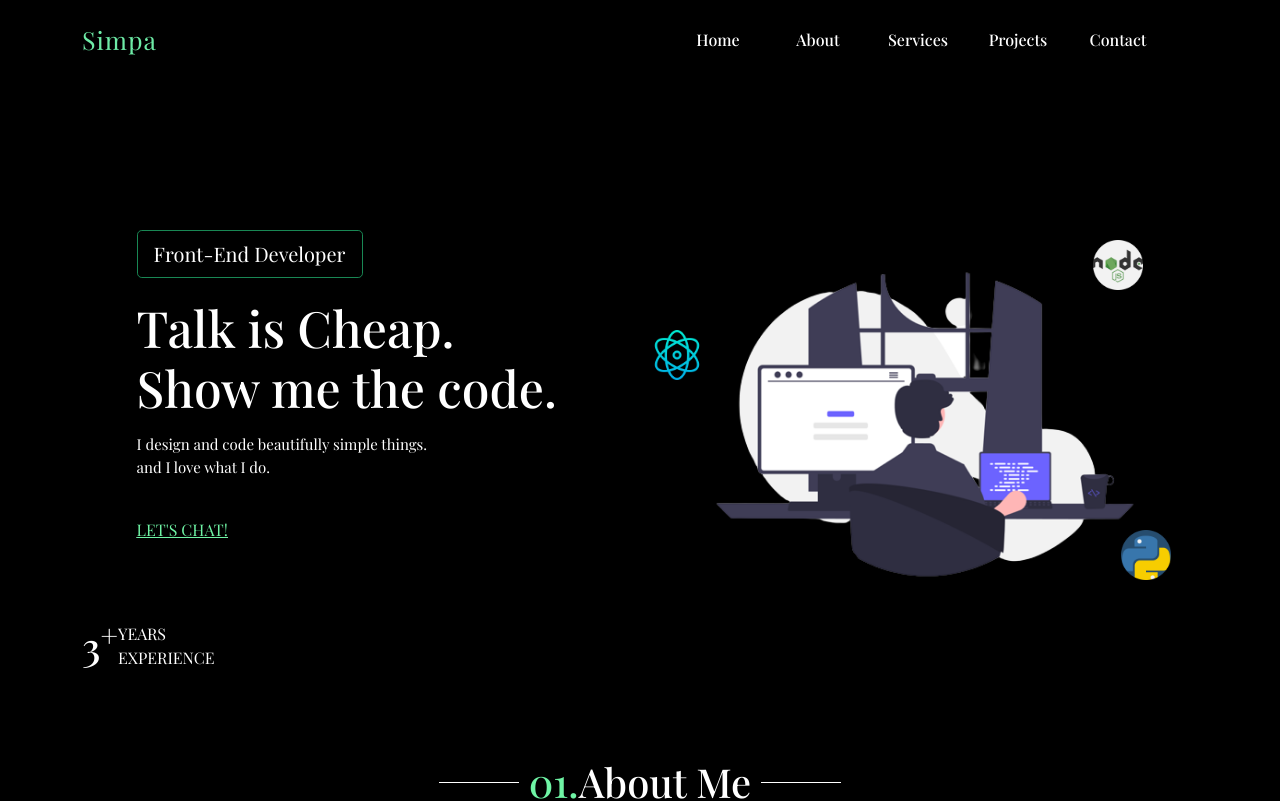
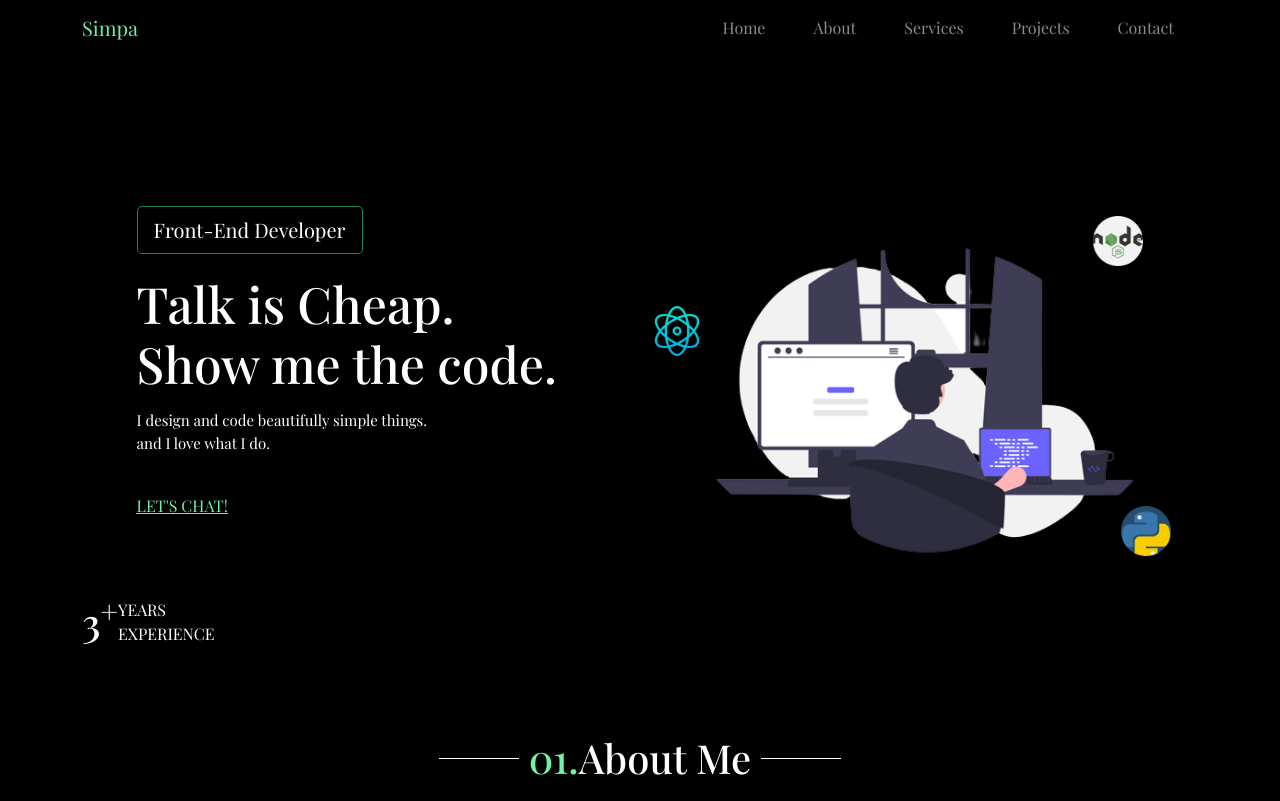
Before and after one commit to simpa007/portfilio, a React (Create React App) app in the folder client/: page / in a window 1280 px wide. Shown: the top 801 px of the page. Built offline with nearby package versions, Linux system fonts and the light colour scheme.

Commit message:
navbar update

```diff
--- a/client/public/index.html
+++ b/client/public/index.html
@@ -36,9 +36,9 @@
       href="https://fonts.googleapis.com/css2?family=Playfair+Display:wght@400;500;600;700&display=swap"
       rel="stylesheet"
     />
-    <style>
+    <!-- <style>
       @import url("https://fonts.googleapis.com/css2?family=Playfair+Display:wght@400;500;600;700&display=swap");
-    </style>
+    </style> -->
     <title>Simpa Emmanuel</title>
   </head>
   <body>
--- a/client/src/Navbar/Navbar.scss
+++ b/client/src/Navbar/Navbar.scss
@@ -1,98 +1,6 @@
 
-
-
-
-nav {
-    height: 80px;
-    width: 100%;
-    user-select: none;
+.logo{
+    color:#6eeca7 !important;
+    font-family: Playfair Display !important;
+    font-weight: 500px !important
 }
-
-
-.logo {
-    color: #6eeca7;
-    font-size: 25px;
-    line-height: 80px;
-    letter-spacing: 1px;
-}
-
-
-nav ul {
-    float: right;
-    margin-right: 30px;
-}
-
-nav ul li {
-    list-style: none;
-    display: inline-block;
-    line-height: 80px;
-    min-width: 100px;
-    text-align: center;
-    border-top-right-radius: 10px;
-    border-top-left-radius: 10px;
-}
-
-
-nav ul li .link-list {
-    text-decoration: none;
-    color: white;
-    font-size: 16px;
-    font-weight: 500;
-
-}
- nav ul li:hover {
-
-     background: #6eeca7;
-
-
- }
-
-#check {
-    display: none;
-}
-
-.checkbtn {
-    color: white;
-    font-size: 30px;
-    float: right;
-    padding-right: 50px;
-    line-height: 80px;
-    cursor: pointer;
-    display: none;
-    margin-right: 10px;
-}
-
-
-// li.active .link-list {
-//     color: rgba(123, 237, 159, 1.0);
-// }
-
-@media (max-width:928px) {
-    .checkbtn {
-        display: block;
-
-    }
-
-    ul {
-        position:absolute;
-        top: 60px;
-        left: 100%;
-        width: 100%;
-        height: 20vh;
-background-color: #333;
-        transition: 0.5s;
-    }
-
-    nav ul li {
-    display: block;
-       min-width: 0;
-        border-top-right-radius: 0px;
-        border-top-left-radius: 0px;
-        line-height: 28px;
-    }
-    #check:checked~ul {
-        left:0;
-    }
-
-
-}
--- a/client/src/Navbar/Navbar.tsx
+++ b/client/src/Navbar/Navbar.tsx
@@ -5,54 +5,64 @@
 function Navbar() {
   const [isNavExpanded, setIsNavExpanded] = useState(false);
 
-  const handleExpanded = () => {
-    setIsNavExpanded(!isNavExpanded);
-  };
+  // const handleExpanded = () => {
+  //   setIsNavExpanded(!isNavExpanded);
+  // };
   return (
+    <nav className="navbar navbar-expand-lg  navbar-dark navbar-1">
       <div className="container">
-      <nav>
-        <input type="checkbox" id="check" />
-        <label htmlFor="check" className="checkbtn">
+        <a className="navbar-brand logo" href="#">
+          Simpa
+        </a>
+        <button
+          className="navbar-toggler"
+          type="button"
+          data-bs-toggle="collapse"
+          data-bs-target="#navbarNavDropdown"
+          aria-controls="navbarNavDropdown"
+          aria-expanded="false"
+          aria-label="Toggle navigation"
+        >
           <i
             className="fa-solid fa-bars fa-beat"
             style={{ color: "#6eeca7" }}
           ></i>
-        </label>
-        <label
-          className="logo"
-          style={{ fontFamily: "Playfair Display", fontWeight: "500px" }}
+        </button>
+        <div
+          className="collapse navbar-collapse justify-content-end"
+          id="navbarNavDropdown"
         >
-          Simpa
-        </label>
-        <ul>
-          <li>
-            <HashLink smooth to="/#" className="link-list">
+          <ul className="navbar-nav">
+            <li className="nav-item mx-3">
+              <HashLink smooth to="/#" className="nav-link">
                 Home
               </HashLink>
             </li>
-          <li>
-            <HashLink smooth to="/#about" className="link-list">
+            <li className="nav-item mx-3">
+              <HashLink smooth to="/#about" className="nav-link">
                 About
               </HashLink>
             </li>
-          <li>
-            <HashLink smooth to="/#services" className="link-list">
+            <li className="nav-item mx-3">
+              <HashLink smooth to="/#services" className="nav-link">
                 Services
               </HashLink>
             </li>
-          <li>
-            <HashLink smooth to="/#projects" className="link-list">
+
+            <li className="nav-item mx-3">
+              <HashLink smooth to="/#projects" className="nav-link">
                 Projects
               </HashLink>
             </li>
-          <li>
-            <HashLink smooth to="/#contact" className="link-list">
+            <li className="nav-item mx-3">
+              <HashLink smooth to="/#contact" className="nav-link">
                 Contact
               </HashLink>
             </li>
           </ul>
+        </div>
+      </div>
     </nav>
-    </div>
   );
 }
 
```
Also changed, not shown: 1 other file (tests, documents, lock files or other folders). Lines whose indentation alone changed are shown as unchanged.
